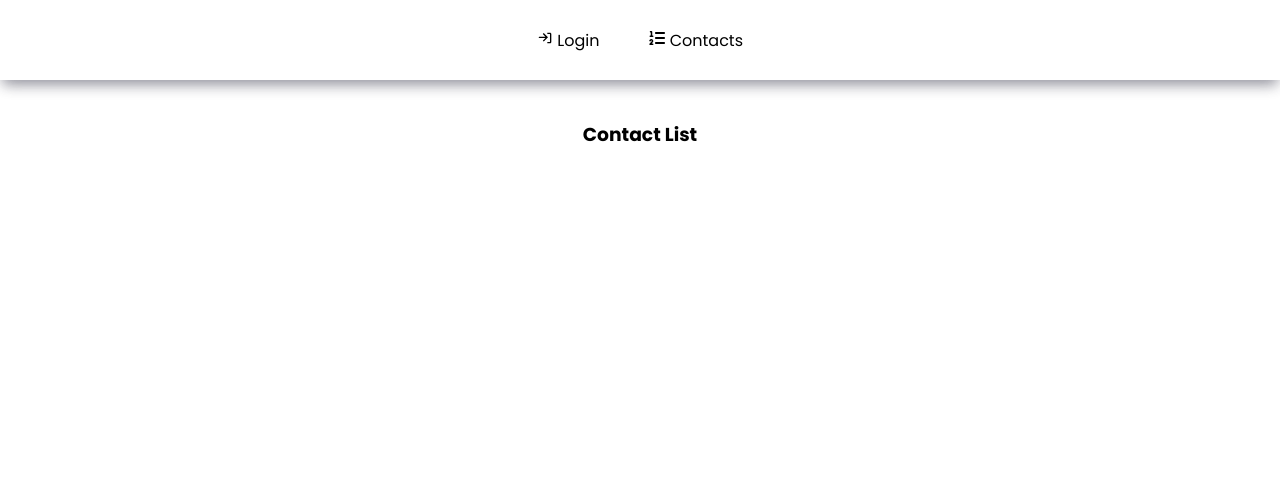
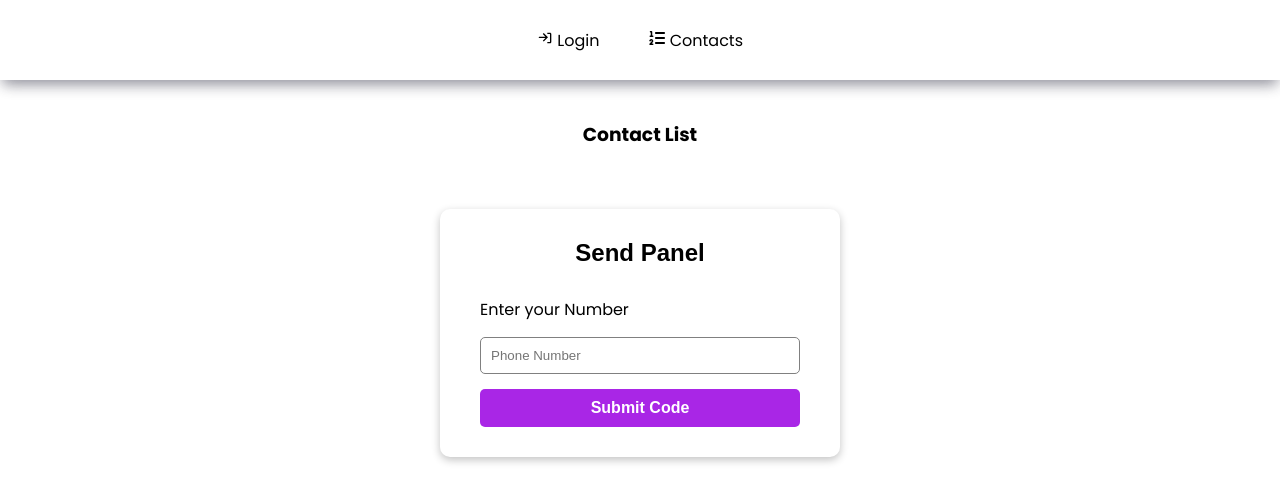
Before and after one commit to OmidProgramm/contact-list-nextjs, a Next.js app: page / in a window 1280 px wide. Shown: the top 502 px of the page. Built offline with nearby package versions, Linux system fonts and the light colour scheme; no server answers.

Commit message:
feat(front): implement submit code

```diff
--- a/package.json
+++ b/package.json
@@ -8,6 +8,7 @@
     "start": "next start"
   },
   "dependencies": {
+    "axios": "^1.20.0",
     "bcrypt": "^6.0.0",
     "cookie": "^2.0.1",
     "jsonwebtoken": "^9.0.3",
--- /dev/null
+++ b/pages/api/sms/send.js
@@ -0,0 +1,37 @@
+import React from 'react'
+
+export default async function handler (req,res){
+    if(req.method == 'POST'){
+        const {phone} = req.body
+        const code = Math.floor(Math.random() * 9000 + 1000)
+
+        try {
+            const response = await fetch('http://localhost:3000/api/sms/send',{
+                method: 'Put',
+                headers:{'Content-Type' : 'application/json'},
+                body: JSON.stringify({phone,code})
+            })
+            const data = await response.json()
+
+            if(response.status == 200){
+                res.status(200).json({message: data.message})
+            }else{
+                res.status(response.status).json({message: response.statusText})
+            }
+        } catch (error) {
+            res.status(500).json({message:error.message})
+        }
+
+    }
+    if(req.method == 'PUT'){
+        const {phone,code} = req.body
+        console.log(phone)
+        console.log(code)
+        if(code.toString().length == 4 && phone){
+            res.status(200).json({message: 'Code is resived successfully.'})
+        }else{
+            res.status(402).json({message: 'Code is wrong'})
+        }
+    }
+
+}
--- a/pages/index.js
+++ b/pages/index.js
@@ -1,11 +1,46 @@
-
+import styles from '@/styles/Home.module.css'
+import { useState } from 'react';
+import { FaArrowLeft } from "react-icons/fa";
 
 export default function Home() {
+  const [isCodeSend, setIsCodeSend] = useState(false)
   return (
     <>
      <div style={{textAlign:'center',paddingTop:'40px'}}>
          <h3>Contact List</h3>
      </div>
+     <form className={styles.otpForm}>
+
+      {
+        !isCodeSend && (
+          <div>
+            <h2>Send Panel</h2>
+            <label htmlFor="">Enter your Number</label>
+            <input type="text" placeholder='Phone Number' />
+            <button>Submit Code</button>
+          </div>
+        )
+      }
+
+      {
+        isCodeSend && (
+            <div>
+              <div className={styles.prevStep}>
+                  <FaArrowLeft />
+                  <span>Back</span>
+              </div>
+              <h2>Submit Number</h2>
+              <label htmlFor="">Enter Code</label>
+              <input type="text" placeholder='Code' />
+              <p className={styles.tryAgain}>send again...</p>
+              <button>Submit Code</button>
+            </div>
+        )
+      }
+
+
+
+     </form>
     </>
   );
 }
--- /dev/null
+++ b/styles/Home.module.css
@@ -0,0 +1,58 @@
+.otpForm{
+    width: 400px;
+    margin: 60px auto;
+    padding: 30px 40px;
+    border-radius: 10px;
+    background: white;
+    box-shadow: 0px 3px 8px rgba(0,0,0,0.24);
+}
+.otpForm input, .otpForm button{
+    padding: 10px;
+    border-radius: 5px;
+    outline: none;
+    border: 1px solid gray;
+    width: 100%;
+    margin-top: 15px;
+}
+.otpForm button{
+    background: rgb(169, 38, 230);
+    color: white;
+    font-weight: bold;
+    border: none;
+    font-size: 16px;
+}
+.otpForm h2{
+    text-align: center;
+    margin-bottom: 30px;
+    font-family: sans-serif;
+}
+.otpForm .tryAgain{
+    font-size: 13px;
+    color: gray;
+    margin-top: 15px;
+}
+.otpForm .sendAgain{
+    font-size: 14px;
+    color: rgb(169, 38, 230);
+    margin-top: 15px;
+    cursor: pointer;
+}
+.otpForm .spiner{
+    animation: spinner 1s infinite;
+}
+.otpForm .prevStep{
+    display: flex;
+    align-items: center;
+    gap: 5px;
+    margin-bottom: 20px;
+    color: rgb(169, 38, 230);
+    cursor: pointer;
+}
+.otpForm .prevStep span{
+    font-size: 13px;
+}
+@keyframes spinner{
+    to{
+        transform: rotate(360deg);
+    }
+}
```
Also changed, not shown: 1 other file (tests, documents, lock files or other folders).
